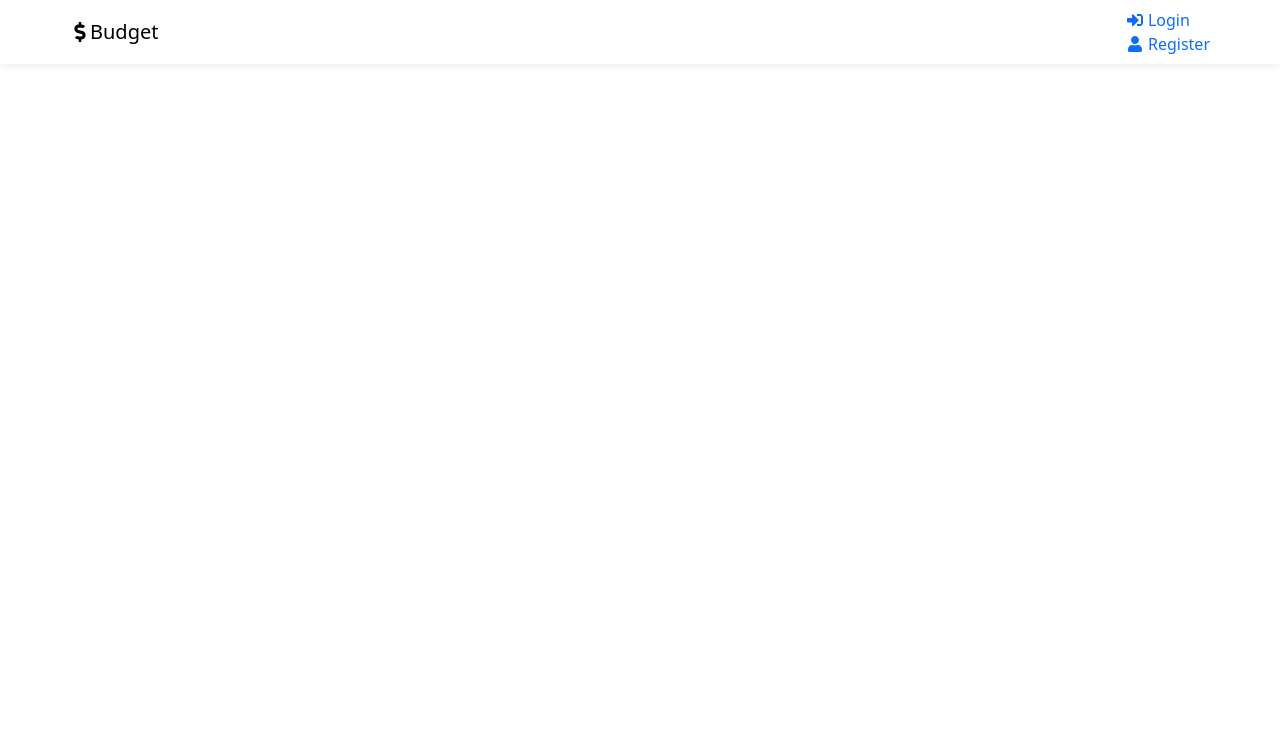
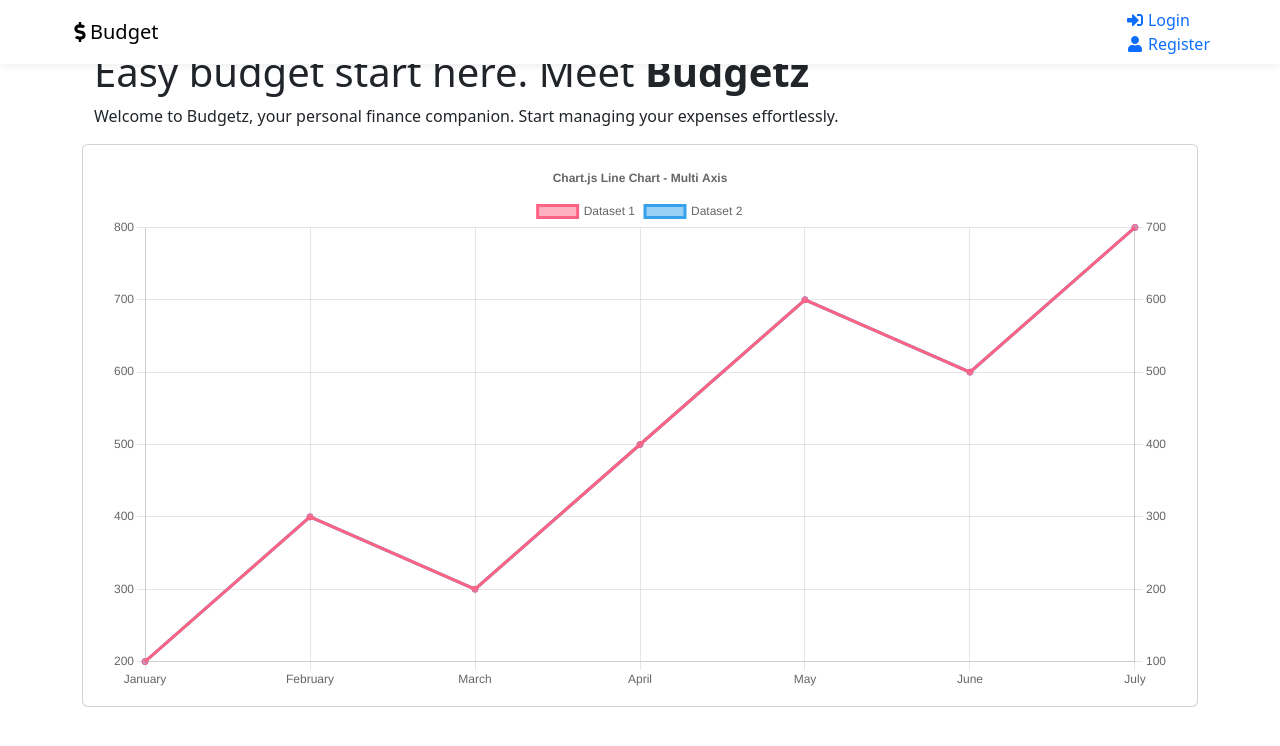
Before and after one commit to patriziosbr/budget, a React (Create React App) app in the folder frontend/: page / in a window 1280 px wide. Shown: the top 746 px of the page. Built offline with nearby package versions, Linux system fonts and the light colour scheme.

Commit message:
add chart start home public and private errore user da controllare

```diff
--- a/frontend/package.json
+++ b/frontend/package.json
@@ -23,6 +23,7 @@
     "react-big-calendar": "0.33.3",
     "react-bootstrap": "^2.7.4",
     "react-calendar": "3.4.0",
+    "react-chartjs-2": "^5.3.0",
     "react-dom": "^17.0.2",
     "react-hook-form": "^7.56.3",
     "react-icons": "^4.3.1",
--- a/frontend/src/App.js
+++ b/frontend/src/App.js
@@ -4,7 +4,7 @@ import 'react-toastify/dist/ReactToastify.css'
 import Header from './components/Header'
 import Container from 'react-bootstrap/Container';
 
-import Dashboard from './pages/Dashboard'
+import Home from './pages/Home'
 import Login from './pages/Login'
 import Register from './pages/Register'
 import NotaSpese from './pages/NotaSpese.jsx'
@@ -12,6 +12,9 @@ import DashboardNotaSpese from './pages/DashboardSchedaSpese.jsx'
 import SchedaSpesaDettaglio from './pages/SchedaSpesaDettaglio.jsx'
 
 function App() {
+
+
+
   return (
     <>
       <Router>
@@ -21,7 +24,7 @@ function App() {
           <Routes>
             <Route exact path='/login' element={<Login />} />
             <Route exact path='/register' element={<Register />} />
-            <Route exact path='/' element={<Dashboard />} />
+            <Route exact path='/' element={<Home />} />
             <Route exact path='/notaSpese' element={<NotaSpese />} />
             <Route exact path='/DashboardNotaSpese' element={<DashboardNotaSpese />} />
             <Route exact path='/DashboardNotaSpese/:id' element={<SchedaSpesaDettaglio />} />
--- /dev/null
+++ b/frontend/src/components/charts/LineChart.jsx
@@ -0,0 +1,88 @@
+import { Line } from "react-chartjs-2";
+
+import { Card } from "react-bootstrap";
+
+import {
+  Chart as ChartJS,
+  CategoryScale,
+  LinearScale,
+  PointElement,
+  LineElement,
+  Title,
+  Tooltip,
+  Legend,
+} from 'chart.js';
+
+ChartJS.register(
+  CategoryScale,
+  LinearScale,
+  PointElement,
+  LineElement,
+  Title,
+  Tooltip,
+  Legend
+);
+
+export const options = {
+    responsive: true,
+    interaction: {
+        mode: 'index',
+        intersect: false,
+    },
+    stacked: false,
+    plugins: {
+        title: {
+            display: true,
+            text: 'Chart.js Line Chart - Multi Axis',
+        },
+    },
+    scales: {
+        y: {
+            type: 'linear',
+            display: true,
+            position: 'left',
+        },
+        y1: {
+            type: 'linear',
+            display: true,
+            position: 'right',
+            grid: {
+                drawOnChartArea: false,
+            },
+        },
+    },
+};
+
+const labels = ['January', 'February', 'March', 'April', 'May', 'June', 'July'];
+
+export const data = {
+    labels,
+    datasets: [
+        {
+            label: 'Dataset 1',
+            data: [200, 400, 300, 500, 700, 600, 800],
+            borderColor: 'rgb(255, 99, 132)',
+            backgroundColor: 'rgba(255, 99, 132, 0.5)',
+            yAxisID: 'y',
+        },
+        {
+            label: 'Dataset 2',
+            data: [100, 300, 200, 400, 600, 500, 700],
+            borderColor: 'rgb(53, 162, 235)',
+            backgroundColor: 'rgba(53, 162, 235, 0.5)',
+            yAxisID: 'y1',
+        },
+    ],
+};
+
+function Linechart() {
+    return (
+        <Card>
+            <Card.Body>
+                <Line options={options} data={data} />
+            </Card.Body>
+        </Card>
+    );
+}
+
+export default Linechart;
--- /dev/null
+++ b/frontend/src/components/dashboards/Dashboard.jsx
@@ -0,0 +1,35 @@
+import { useState, useEffect } from 'react'
+import { FaSignInAlt } from 'react-icons/fa'
+import { useSelector, useDispatch } from 'react-redux'
+import { useNavigate } from 'react-router-dom'
+import { toast } from 'react-toastify'
+import { login, reset } from '../../features/auth/authSlice'
+import Spinner from '../Spinner'
+
+import Button from 'react-bootstrap/Button';
+import Form from 'react-bootstrap/Form';
+import Container from 'react-bootstrap/Container';
+import Linechart from '../charts/LineChart'
+
+function Dashboard() {
+
+  const { user } = useSelector((state) => state.auth)
+
+  console.log("user", user);
+  return (
+    <>
+      <Container className="mt-5">
+
+        <div className="row">
+          <h1>Easy budget start here. Meet <b>Budgetz</b></h1>
+          <p>Welcome to Budgetz, your personal finance companion. Start managing your expenses effortlessly.</p>
+        </div>
+        <div className="row">
+          <Linechart />
+        </div>
+      </Container>
+    </>
+  )
+}
+
+export default Dashboard
--- /dev/null
+++ b/frontend/src/components/dashboards/DashboardUser.jsx
@@ -0,0 +1,15 @@
+import { useSelector, useDispatch } from 'react-redux'
+
+function DashboardUser() {
+
+  const { user } = useSelector((state) => state.auth)
+
+  return (
+    <>
+        <h1>Welcome to the Dashboard</h1>
+        <p>Hello, {user.name}!</p>
+    </>
+  )
+}
+
+export default DashboardUser
--- a/frontend/src/features/auth/authSlice.js
+++ b/frontend/src/features/auth/authSlice.js
@@ -35,7 +35,6 @@ export const login = createAsyncThunk('auth/login', async (user, thunkAPI) => {
   try {
     return await authService.login(user)
   } catch (error) {
-    debugger
     const message =
       (error.response && error.response.data && error.response.data.message) ||
       error.message ||
--- a/frontend/src/pages/Dashboard.jsx
+++ /dev/null
@@ -1,22 +0,0 @@
-import { useState, useEffect } from 'react'
-import { FaSignInAlt } from 'react-icons/fa'
-import { useSelector, useDispatch } from 'react-redux'
-import { useNavigate } from 'react-router-dom'
-import { toast } from 'react-toastify'
-import { login, reset } from '../features/auth/authSlice'
-import Spinner from '../components/Spinner'
-
-import Button from 'react-bootstrap/Button';
-import Form from 'react-bootstrap/Form';
-import Container from 'react-bootstrap/Container';
-
-function Dashboard() {
-
-  return (
-    <>
-        <h1>HELLO</h1>
-    </>
-  )
-}
-
-export default Dashboard
--- /dev/null
+++ b/frontend/src/pages/Home.jsx
@@ -0,0 +1,20 @@
+import { useSelector, useDispatch } from 'react-redux'
+import Dashboard from '../components/dashboards/Dashboard'
+import DashboardUser from '../components/dashboards/DashboardUser'
+
+function Home() {
+
+  const { user } = useSelector((state) => state.auth)
+
+  return (
+    <>
+        {user ? (
+          <DashboardUser/>
+        ) : (
+          <Dashboard/>
+        )}
+    </>
+  )
+}
+
+export default Home
```
Also changed, not shown: frontend/src/components/Header.jsx (+0 -63 lines), 1 other file (tests, documents, lock files or other folders).
